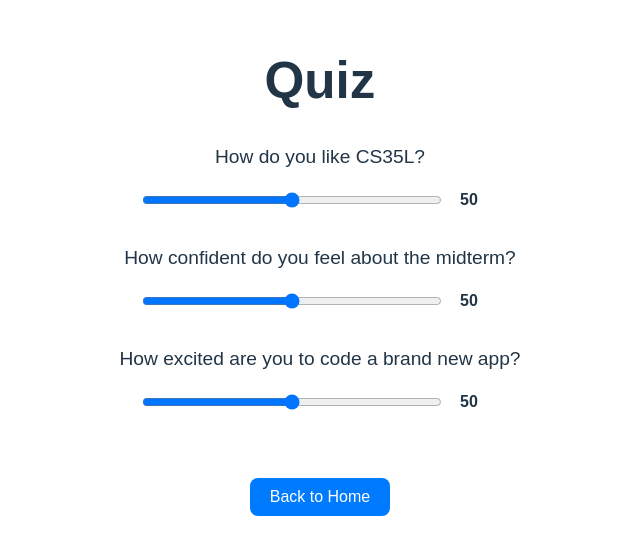
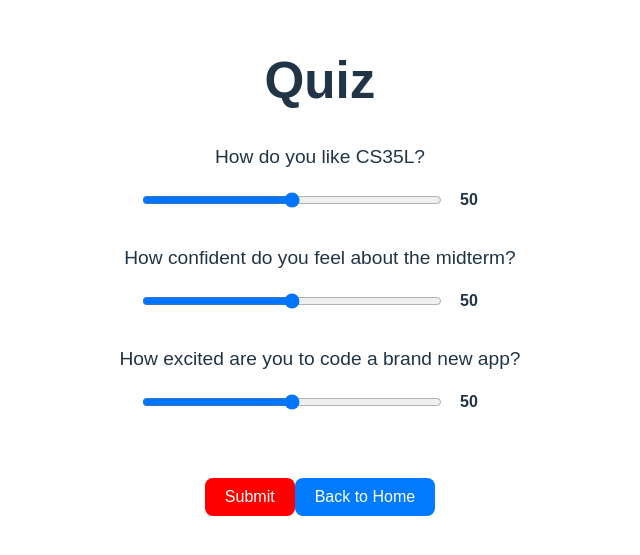
Before and after one commit to Zulu05/CS35L_Proj, a React (Vite) app: page /quiz in a window 1280 px wide. Shown: the part 133-688 px from the top of the page, without its empty margins (320-960 px from the left). Built offline with nearby package versions, Linux system fonts and the light colour scheme.

Commit message:
Added submit

```diff
--- a/src/components/Pages/quizPage.css
+++ b/src/components/Pages/quizPage.css
@@ -45,3 +45,17 @@
 .back-button:hover {
   background-color: #0056b3;
 }
+.submit-button {
+  margin-top: 2rem;
+  padding: 10px 20px;
+  border: none;
+  border-radius: 8px;
+  background-color: #ff0000;
+  color: white;
+  font-size: 1rem;
+  cursor: pointer;
+}
+
+.submit-button:hover {
+  background-color: #b00000;
+}
--- a/src/components/Pages/quizPage.tsx
+++ b/src/components/Pages/quizPage.tsx
@@ -15,7 +15,7 @@ function QuizPage() {
 
   // Initialize array of answers with same size as questions
   const [answers, setAnswers] = useState(Array(questions.length).fill(50)); // default = 50
-
+  const [display, setDisplay] = useState(0);
   // : number gets rid of a warning and ensures it index must be a number
   const handleSliderChange = (index: number, value: number) => {
     const newAnswers = [...answers];
@@ -27,6 +27,8 @@ function QuizPage() {
     <div className="quiz-page">
       <h1>Quiz</h1>
 
+      {!display ? (
+        <>
           {questions.map((q, i) => (
             <div key={i} className="question-block">
               <p className="question-text">{q.text}</p>
@@ -43,12 +45,34 @@ function QuizPage() {
               </div>
             </div>
           ))}
-
+          <button className="submit-button" onClick={() => setDisplay(1)}>
+            Submit
+          </button>
           <button className="back-button" onClick={() => navigate('/')}>
             Back to Home
           </button>
+        </>
+      ) : (
+        <>
+          <h2>Your Answers:</h2>
+          <ol>
+            {answers.map((val, i) => (
+              <li key={i}>
+                <strong>{questions[i].text}</strong> → {val}
+              </li>
+            ))}
+          </ol>
+          <button className="back-button" onClick={() => setDisplay(0)}>
+            Return to Quiz
+          </button>
+          <button className="back-button" onClick={() => navigate('/')}>
+            Back to Home
+          </button>
+        </>
+      )}
     </div>
   );
 }
 
+
 export default QuizPage;
```
Lines whose indentation alone changed are shown as unchanged.
